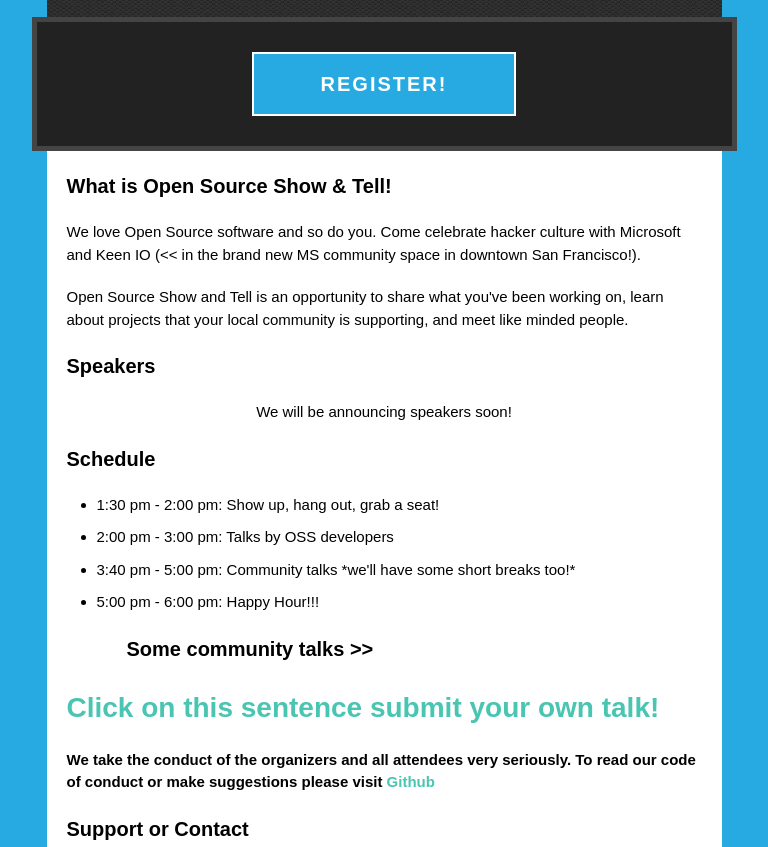
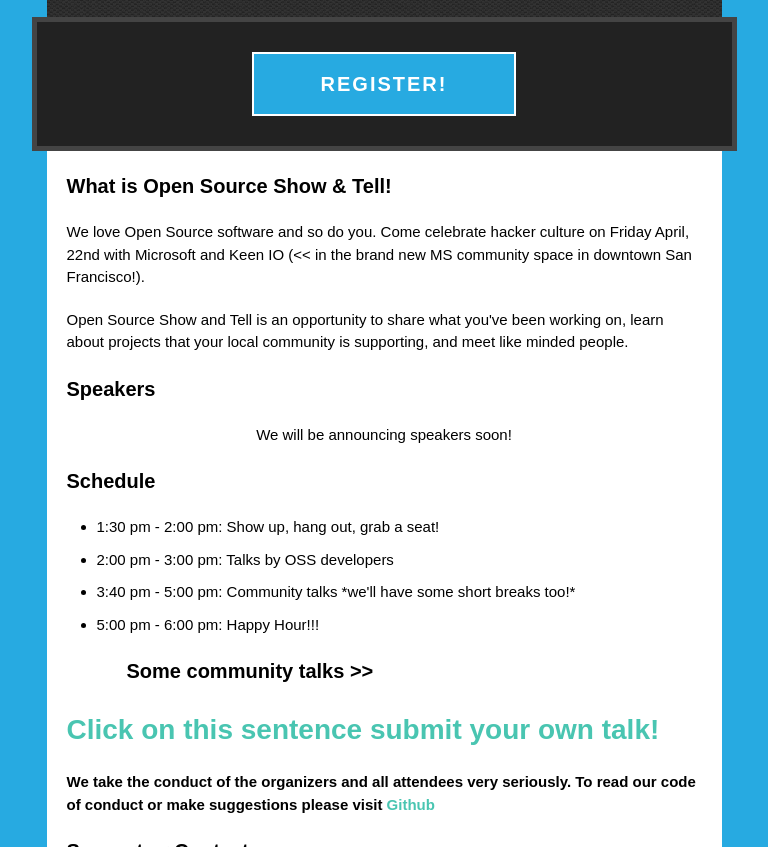
Before and after one commit to OpenSourceShowAndTell/SanFrancisco2016, a plain HTML site: page index.html in a window 1280 px wide. Shown: the part 253-1100 px from the top of the page, without its empty margins (256-1024 px from the left). Drawn offline with nearby package versions, Linux system fonts and the light colour scheme; a script that the page names is missing.

Commit message:
add date to landing page

```diff
--- a/index.html
+++ b/index.html
@@ -49,7 +49,7 @@
           <article class="markdown-body">
   <h3>What is Open Source Show &amp; Tell!</h3>
 
-  <p>We love Open Source software and so do you. Come celebrate hacker culture with Microsoft and Keen IO (<< in the brand new MS community space in downtown San Francisco!).</p>
+  <p>We love Open Source software and so do you. Come celebrate hacker culture on Friday April, 22nd with Microsoft and Keen IO (<< in the brand new MS community space in downtown San Francisco!).</p>
   <p>Open Source Show and Tell is an opportunity to share what you've been working on, learn about projects that your local community is supporting, and meet like minded people.</p>
 
 
```
